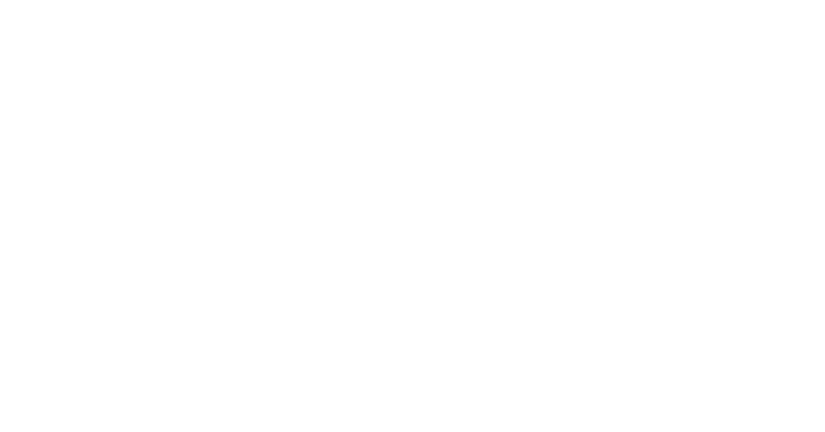
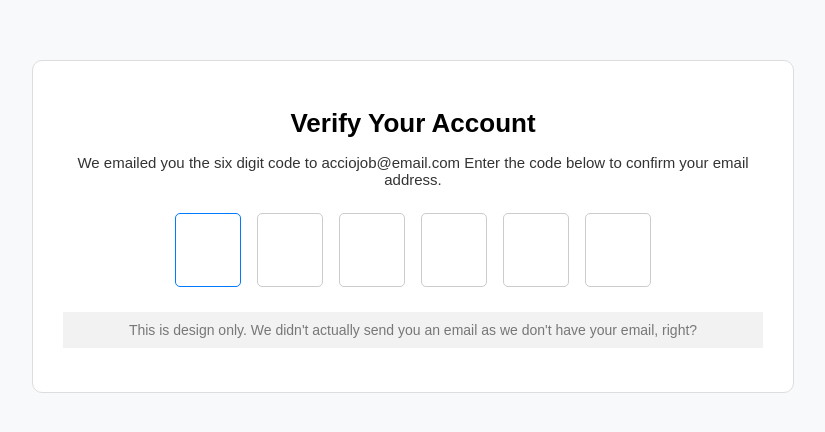
Before and after one commit to acciojob/OTP-Swapnaja27, a website: page main.html in a window 1280 px wide. Shown: the whole page, without its empty margins (227-1052 px from the left). Drawn offline with Linux system fonts and the light colour scheme.

Commit message:
created a submission

```diff
--- a/main.html
+++ b/main.html
@@ -8,6 +8,27 @@
 
 <body>
 	<!-- the entire body must be written by student -->
+	<div class="container">
+    <h1 id="verification_heading">Verify Your Account</h1>
+    <p id="verification_subtext">
+      We emailed you the six digit code to acciojob@email.com
+      Enter the code below to confirm your email address.
+    </p>
+
+    <div class="code-container">
+      <input type="text" maxlength="1" class="code" id="code-1" />
+      <input type="text" maxlength="1" class="code" id="code-2" />
+      <input type="text" maxlength="1" class="code" id="code-3" />
+      <input type="text" maxlength="1" class="code" id="code-4" />
+      <input type="text" maxlength="1" class="code" id="code-5" />
+      <input type="text" maxlength="1" class="code" id="code-6" />
+    </div>
+
+    <p class="note">
+      This is design only. We didn't actually send you an email as we don't have your email, right?
+    </p>
+  </div>
+
     <script type="text/javascript" src="./script.js">
 </script>
 
--- a/script.js
+++ b/script.js
@@ -1 +1,21 @@
 //your JS code here. If required.
+let codes=document.querySelectorAll(".code");
+codes[0].focus();
+codes.forEach((input,index)=>{
+	input.addEventListener("input",(e)=>{
+		let value=e.target.value;
+		if(value.length==1 && index<codes.length-1){
+		codes[index+1].focus();
+	}
+	})
+	 input.addEventListener("keydown", (e) => {
+    if (e.key === "Backspace") {
+      if (input.value === "" && index > 0) {
+        codes[index - 1].focus();
+        codes[index - 1].value = "";
+      } else {
+        input.value = "";
+      }
+    }
+  });
+});
--- a/styles.css
+++ b/styles.css
@@ -1 +1,58 @@
 /*  your css code here. If applicable */
+body {
+  background-color: #f8f9fb;
+  font-family: Arial, sans-serif;
+  margin: 0;
+  padding: 0;
+  text-align: center;
+}
+
+.container {
+  background-color: white;
+  width: 80%;
+  max-width: 700px;
+  margin: 60px auto;
+  padding: 30px;
+  border-radius: 10px;
+  border: 1px solid #ddd;
+}
+
+#verification_heading {
+  font-size: 26px;
+  font-weight: bold;
+  margin-bottom: 10px;
+}
+
+#verification_subtext {
+  font-size: 15px;
+  color: #333;
+  margin-bottom: 25px;
+}
+
+.code-container {
+  display: flex;
+  justify-content: center;
+  margin-bottom: 25px;
+}
+.code {
+  width: 60px;
+  height: 70px;
+  font-size: 40px;
+  text-align: center;
+  border: 1px solid #ccc;
+  margin: 0 8px;
+  border-radius: 5px;
+}
+
+.code:focus {
+  outline: none;
+  border-color: #007bff;
+}
+
+.note {
+  background-color: #f2f2f2;
+  color: #777;
+  font-size: 14px;
+  padding: 10px;
+  border-radius: 5px;
+}
```
